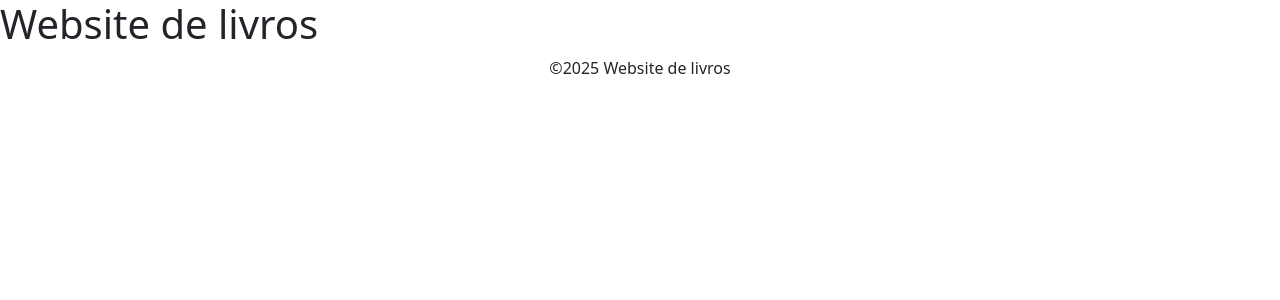
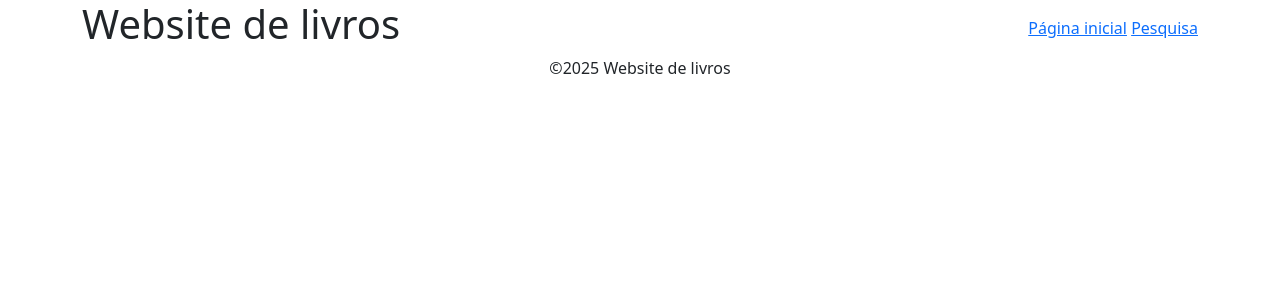
Before and after one commit to gribeiroiefp/carolina_francisco_ruben, a PHP site: page / in a window 1280 px wide. Shown: the top 300 px of the page. Run offline with PHP 8.4, Linux system fonts and the light colour scheme; data that the repository does not hold is empty.

Commit message:
added header

```diff
--- a/index.php
+++ b/index.php
@@ -25,7 +25,18 @@ $autores = $conn->query($sql);
 </head>
 
 <body>
-    <h1>Website de livros</h1>
+    <header class="container-fluid">
+        <div class="container-lg">
+            <div class="row align-items-center">
+                <h1 class="col-4">Website de livros</h1>
+                <nav class="col text-end">
+                    <a href="#">Página inicial</a>
+                    <a href="#">Pesquisa</a>
+                </nav>
+            </div>
+        </div>
+    </header>
+
 
     <script src="https://cdn.jsdelivr.net/npm/bootstrap@5.3.7/dist/js/bootstrap.bundle.min.js"
         integrity="sha384-ndDqU0Gzau9qJ1lfW4pNLlhNTkCfHzAVBReH9diLvGRem5+R9g2FzA8ZGN954O5Q"
```
